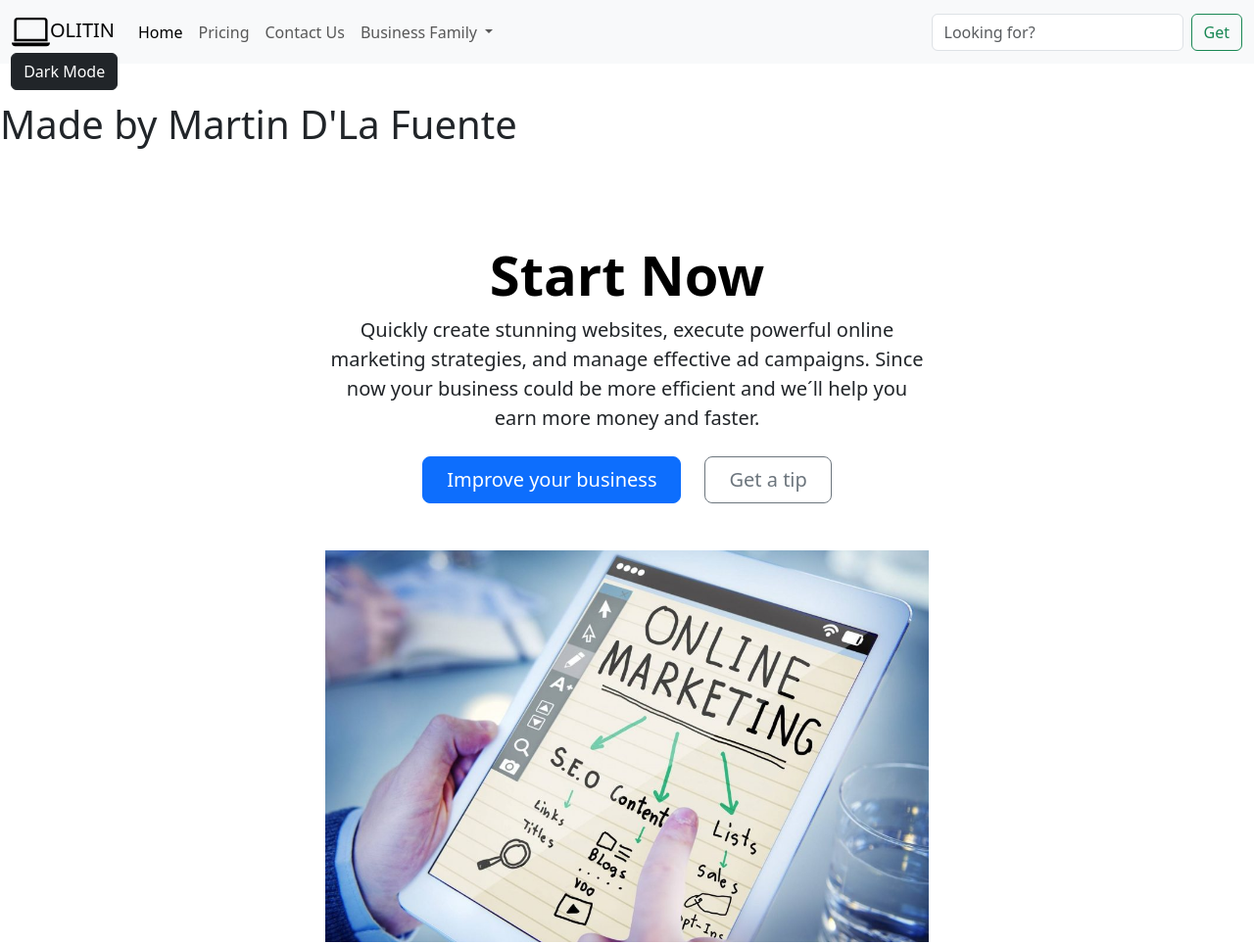
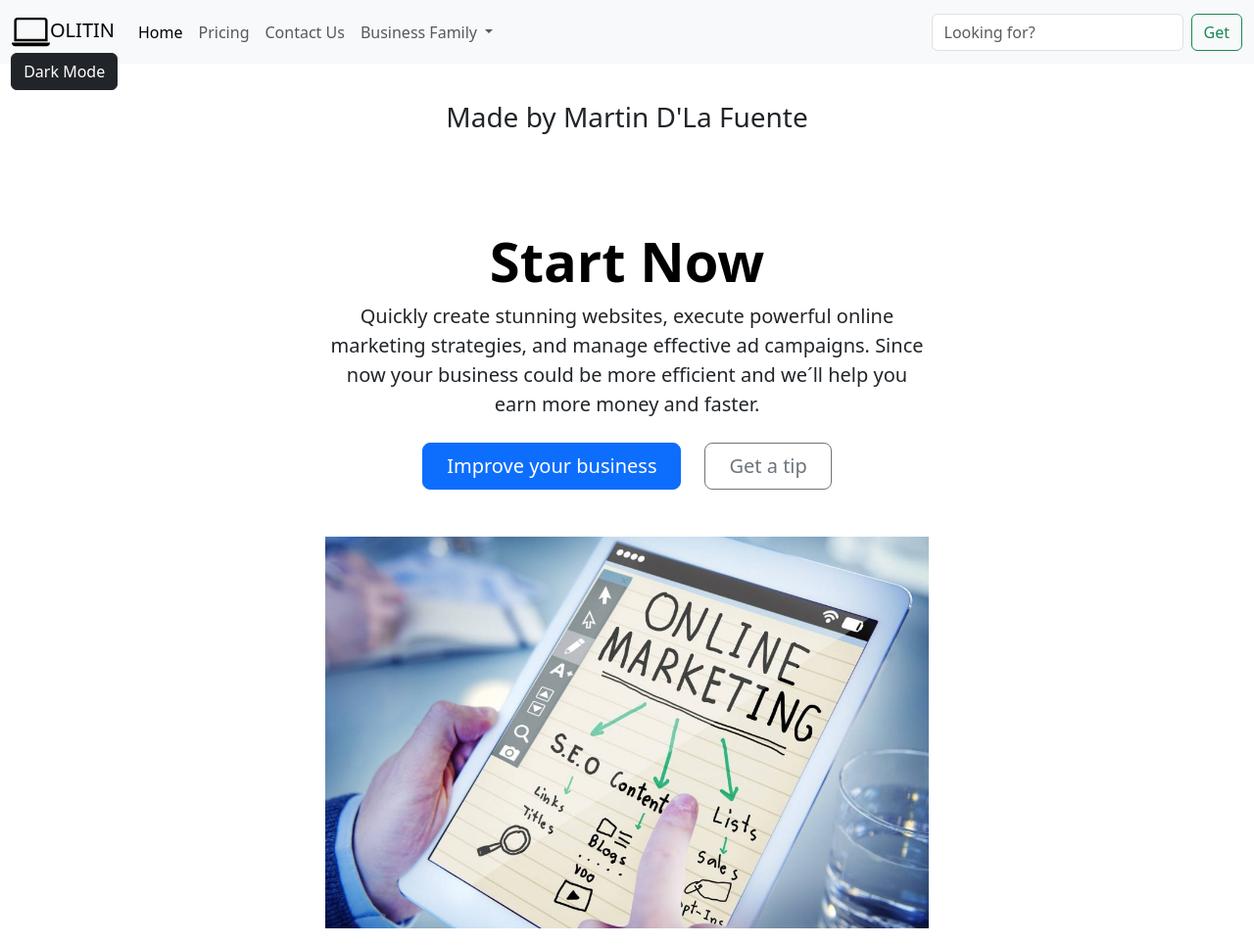
Before and after one commit to MartinDLaFuente/Bootstrap-Olitin, a plain HTML site: page index.html in a window 1280 px wide. Shown: the top 965 px of the page at 98% size. Drawn offline with nearby package versions, Linux system fonts and the light colour scheme.

Commit message:
Update index.html

```diff
--- a/index.html
+++ b/index.html
@@ -26,6 +26,11 @@
       position: relative;
       left: 0.7rem;
       bottom: 0.7rem;
+    }
+
+    .centrar
+    {
+        text-align: center;
     }
 </style>
 
@@ -70,7 +75,7 @@
 
       <button class="btn btn-dark dark-mode-btn" onclick="toggleDarkMode()">Dark Mode</button>
 
-    <h1> Made by Martin D'La Fuente </h1>
+    <h3 class="centrar"> Made by Martin D'La Fuente </h3>
 
       <div class="px-4 pt-5 my-5 text-center">
         <h1 class="display-4 fw-bold text-body-emphasis">Start Now</h1>
```
